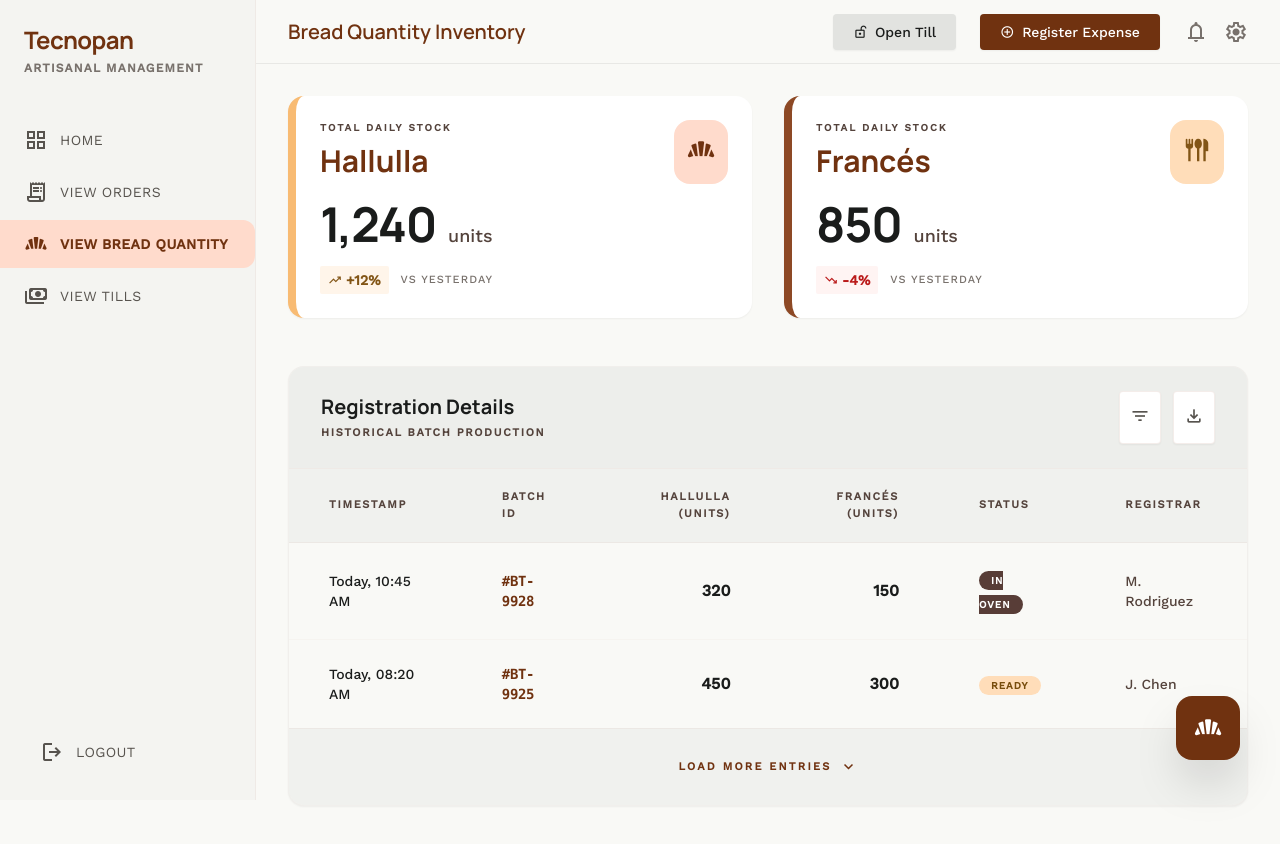
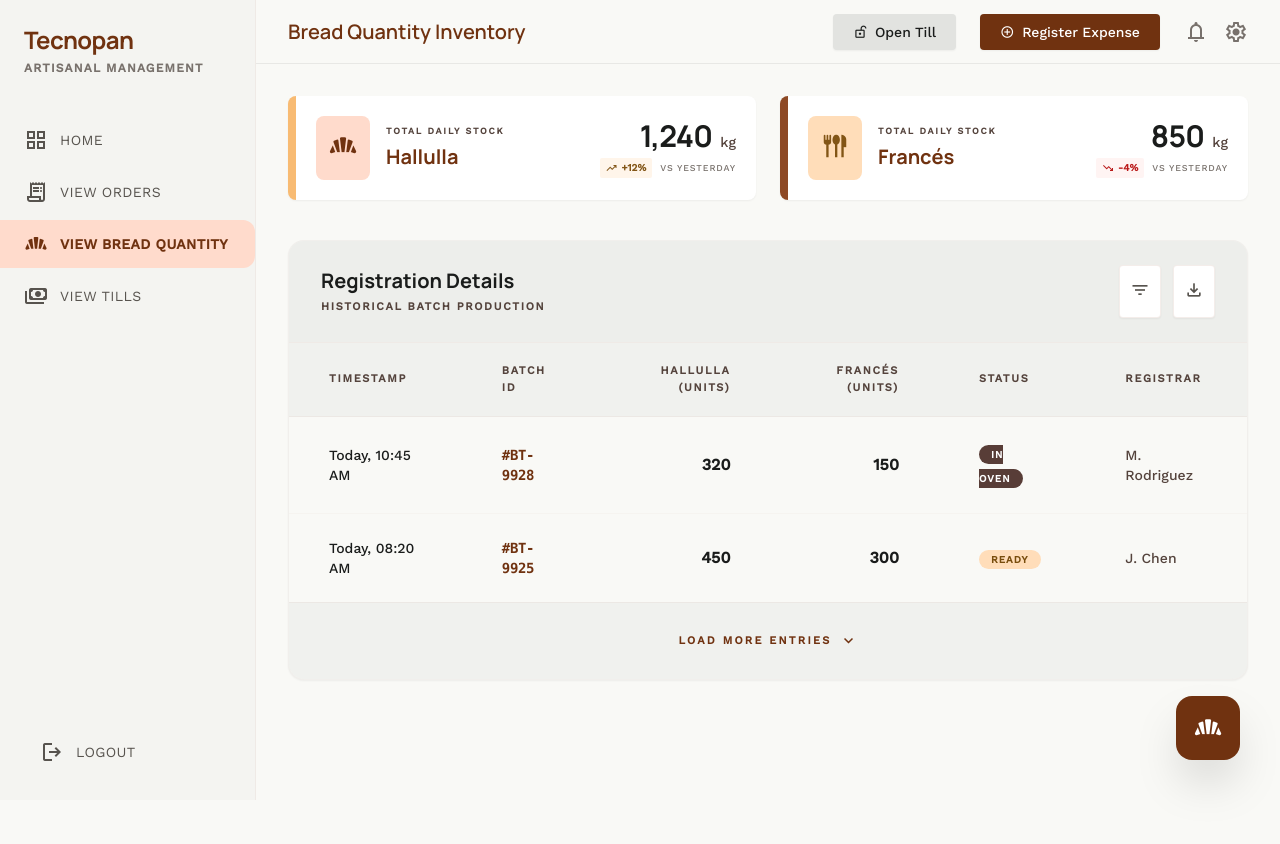
Before and after one commit to vasalgadog/tecnoadmin, a React (Vite) app: page /produccion in a window 1280 px wide. Shown: the top 844 px of the page. Built offline with nearby package versions, Linux system fonts and the light colour scheme.

Commit message:
fix: flatten layout of production summary cards

```diff
--- a/src/pages/CantidadDePan.tsx
+++ b/src/pages/CantidadDePan.tsx
@@ -4,52 +4,58 @@ export default function CantidadDePan() {
       {/* Main Content (Offset adjusted for fixed header) */}
       <div className="p-8 pb-16 min-h-screen bg-surface">
         {/* Summary Cards */}
-        <div className="grid grid-cols-1 md:grid-cols-2 gap-8 mb-12">
+        <div className="grid grid-cols-1 md:grid-cols-2 gap-6 mb-10">
           {/* Hallulla Card */}
-          <div className="relative overflow-hidden bg-surface-container-lowest rounded-2xl p-6 border-l-8 border-secondary-fixed-dim shadow-sm hover:shadow-md transition-shadow">
-            <div className="flex justify-between items-start">
-              <div>
-                <p className="text-[10px] font-label font-bold uppercase tracking-[0.2em] text-on-surface-variant mb-2">Total Daily Stock</p>
-                <h3 className="text-3xl font-headline font-extrabold text-primary">Hallulla</h3>
-              </div>
-              <div className="bg-[#ffdbcc] p-3 rounded-2xl">
+          <div className="relative overflow-hidden bg-surface-container-lowest rounded-xl p-5 border-l-8 border-secondary-fixed-dim shadow-sm hover:shadow-md transition-shadow flex items-center justify-between">
+            <div className="flex items-center gap-4">
+              <div className="bg-[#ffdbcc] p-3 rounded-xl hidden sm:block">
                 <span className="material-symbols-outlined text-[#703210] text-3xl" style={{ fontVariationSettings: "'FILL' 1" }}>bakery_dining</span>
               </div>
+              <div>
+                <p className="text-[9px] font-label font-bold uppercase tracking-[0.2em] text-on-surface-variant mb-1">Total Daily Stock</p>
+                <h3 className="text-xl font-headline font-extrabold text-primary">Hallulla</h3>
               </div>
-            <div className="mt-4 flex items-baseline">
-              <span className="text-5xl font-headline font-extrabold text-on-surface tracking-tight">1,240</span>
-              <span className="ml-3 text-on-surface-variant font-medium text-lg">units</span>
             </div>
-            <div className="mt-4 flex items-center text-sm">
-              <span className="text-secondary font-bold flex items-center bg-secondary-fixed/30 px-2 py-1 rounded">
-                <span className="material-symbols-outlined text-sm mr-1">trending_up</span>
+
+            <div className="text-right">
+              <div className="flex items-baseline justify-end">
+                <span className="text-3xl font-headline font-extrabold text-on-surface tracking-tight">1,240</span>
+                <span className="ml-2 text-on-surface-variant font-medium text-sm">kg</span>
+              </div>
+              <div className="mt-1 flex items-center justify-end text-xs">
+                <span className="text-secondary font-bold flex items-center bg-secondary-fixed/30 px-1.5 py-0.5 rounded text-[10px]">
+                  <span className="material-symbols-outlined text-[12px] mr-1">trending_up</span>
                   +12%
                 </span>
-              <span className="ml-3 text-stone-500 font-label uppercase text-[11px] tracking-widest font-medium">vs yesterday</span>
+                <span className="ml-2 text-stone-500 font-label uppercase text-[9px] tracking-widest font-medium hidden sm:inline">vs yesterday</span>
+              </div>
             </div>
           </div>
 
           {/* Francés Card */}
-          <div className="relative overflow-hidden bg-surface-container-lowest rounded-2xl p-6 border-l-8 border-primary-container shadow-sm hover:shadow-md transition-shadow">
-            <div className="flex justify-between items-start">
-              <div>
-                <p className="text-[10px] font-label font-bold uppercase tracking-[0.2em] text-on-surface-variant mb-2">Total Daily Stock</p>
-                <h3 className="text-3xl font-headline font-extrabold text-primary">Francés</h3>
-              </div>
-              <div className="bg-[#ffddb9] p-3 rounded-2xl">
+          <div className="relative overflow-hidden bg-surface-container-lowest rounded-xl p-5 border-l-8 border-primary-container shadow-sm hover:shadow-md transition-shadow flex items-center justify-between">
+            <div className="flex items-center gap-4">
+              <div className="bg-[#ffddb9] p-3 rounded-xl hidden sm:block">
                 <span className="material-symbols-outlined text-[#825516] text-3xl" style={{ fontVariationSettings: "'FILL' 1" }}>flatware</span>
               </div>
+              <div>
+                <p className="text-[9px] font-label font-bold uppercase tracking-[0.2em] text-on-surface-variant mb-1">Total Daily Stock</p>
+                <h3 className="text-xl font-headline font-extrabold text-primary">Francés</h3>
               </div>
-            <div className="mt-4 flex items-baseline">
-              <span className="text-5xl font-headline font-extrabold text-on-surface tracking-tight">850</span>
-              <span className="ml-3 text-on-surface-variant font-medium text-lg">units</span>
             </div>
-            <div className="mt-4 flex items-center text-sm">
-              <span className="text-error font-bold flex items-center bg-error-container/30 px-2 py-1 rounded">
-                <span className="material-symbols-outlined text-sm mr-1">trending_down</span>
+
+            <div className="text-right">
+              <div className="flex items-baseline justify-end">
+                <span className="text-3xl font-headline font-extrabold text-on-surface tracking-tight">850</span>
+                <span className="ml-2 text-on-surface-variant font-medium text-sm">kg</span>
+              </div>
+              <div className="mt-1 flex items-center justify-end text-xs">
+                <span className="text-error font-bold flex items-center bg-error-container/30 px-1.5 py-0.5 rounded text-[10px]">
+                  <span className="material-symbols-outlined text-[12px] mr-1">trending_down</span>
                   -4%
                 </span>
-              <span className="ml-3 text-stone-500 font-label uppercase text-[11px] tracking-widest font-medium">vs yesterday</span>
+                <span className="ml-2 text-stone-500 font-label uppercase text-[9px] tracking-widest font-medium hidden sm:inline">vs yesterday</span>
+              </div>
             </div>
           </div>
         </div>
```
Lines whose indentation alone changed are shown as unchanged.
